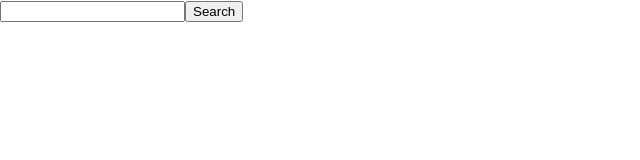
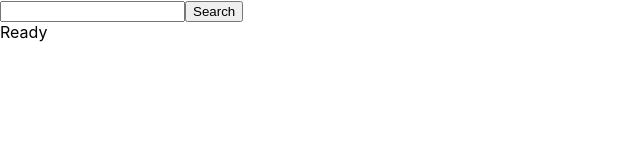
Before and after one commit to wenosaurus/cashless, a React (Create React App) app: page / in a window 1280 px wide. Shown: the top 160 px of the page, without its empty margins (0-640 px from the left). Built offline with nearby package versions, Linux system fonts and the light colour scheme.

Commit message:
Search thru products

```diff
--- a/src/App.js
+++ b/src/App.js
@@ -12,7 +12,6 @@ class App extends Component {
             query: '',
             products: [{name: "Classic Clean Shampoo", brand: "Pantene", category: "Shampoo", price: 5.00, upc: 100001}, {name: "Pure Baking Soda", brand: "Arm & Hammer", category: "Grocery", price: 1.00, upc: 100002}],
             displayResult: null,
-            selectedProduct: null,
             cart: []
         };
     }
@@ -23,15 +22,18 @@ class App extends Component {
     }
 
     clickHandler = () => {
-        for (var i=0; i < this.state.products.length; i++) {
+        for (var i = 0; i < this.state.products.length; i++) {
+            console.log("DISPLAYING IN CLICKHANDLER UPC", this.state.products[i].upc);
+            console.log("DISPLAYING IN CLICKHANDLER QUERY", parseInt(this.state.query));
             if (this.state.products[i].upc === parseInt(this.state.query)) {
                 return this.setState({displayResult : this.state.products[i]});
-            } else
-            return this.setState({displayResult : "Not Available"});
+            }
         }
+        this.setState({displayResult : "N/A"});
     }
 
     render() {
+        console.log("DISPLAYING RESULT IN RENDER APP", this.state.displayResult);
         return (
             <div>
             <Search selectClick={this.displayProduct} onClick={this.clickHandler} products={this.state.products} onChange={this.changeHandler} />
--- a/src/components/Product/Product.js
+++ b/src/components/Product/Product.js
@@ -11,9 +11,21 @@ class Product extends React.Component {
         //         )
         //     });
 
+        var displayResultProduct;
+
+        if (this.props.displayResult === null) {
+            displayResultProduct = "Ready";
+        } else if (this.props.displayResult === "N/A") {
+            displayResultProduct = "N/A";
+        } else {
+            displayResultProduct = this.props.displayResult.name;
+        }
+
+        console.log("DISPLAYING RESULT IN PRODUCT APP", this.props.displayResult);
+
         return (
             <div>
-            {this.props.displayResult && this.props.displayResult.name}
+            {displayResultProduct}
             </div>
         )
     }
```
